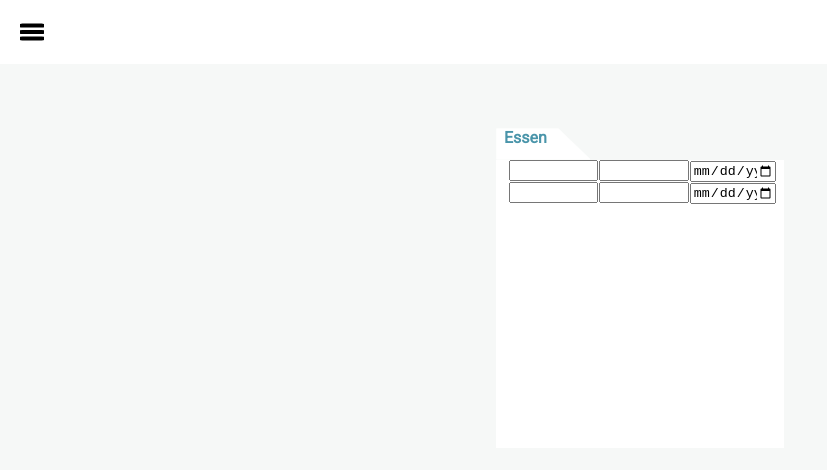
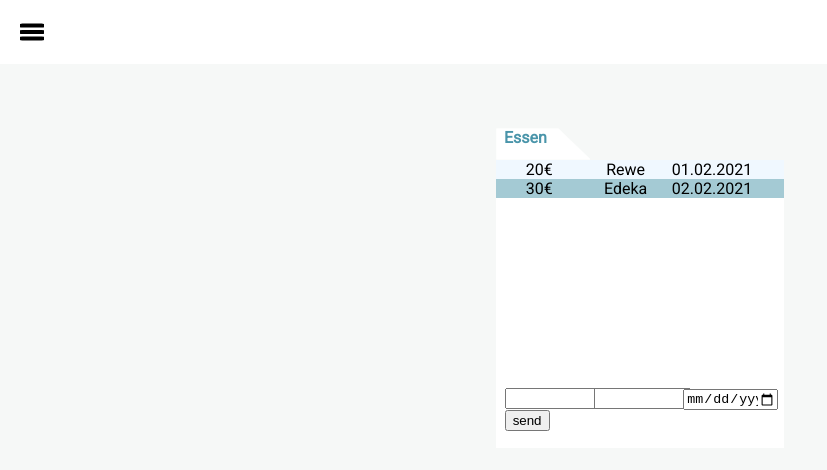
Before and after one commit to julianhahn/expenses-tracker, a React (Create React App) app in the folder expenses-frontend/: page / in a window 1280 px wide. Shown: the top 470 px of the page, without its empty margins (0-827 px from the left). Built offline with nearby package versions, Linux system fonts and the light colour scheme.

Commit message:
list the items as intended and an okay option to add stuff

```diff
--- a/expenses-frontend/src/singleComponents/List/EntryList.css
+++ b/expenses-frontend/src/singleComponents/List/EntryList.css
@@ -26,8 +26,15 @@
     height: var(--bodyHeight);
     width: 100%;
     background-color: white;
-    padding: 0;
+    display: flex;
+    flex-direction: column;
     margin: 0;
+}
+
+.entriesContainer{
+    width: 100%;
+    flex-grow: 1;
+    overflow-y: scroll;
 }
 
 .title{
--- a/expenses-frontend/src/singleComponents/List/EntryList.js
+++ b/expenses-frontend/src/singleComponents/List/EntryList.js
@@ -1,6 +1,7 @@
 import './EntryList.css'
 import listHead from './listForm.svg'
 import ListEntry from '../ListItem/ListEntry'
+import AddEntry from '../ListItem/AddEntry'
 
 function EntryList(props){
 
@@ -21,9 +22,12 @@ function EntryList(props){
                 <div className="title">{props.title}</div>
             </div>
             <div className="listBody">
-                {entries.map((entry, i) => {
-                    return <ListEntry/>
-                })}
+                <div className="entriesContainer">
+                    {entries.map((entry, i) => {
+                        return <ListEntry data={entry} index = {i} key={i}/>
+                    })}
+                </div>
+                <AddEntry/>
             </div>
         </div>
     )
--- a/expenses-frontend/src/singleComponents/ListItem/AddEntry.css
+++ b/expenses-frontend/src/singleComponents/ListItem/AddEntry.css
@@ -0,0 +1,26 @@
+
+.addContainer{
+    margin-bottom: 0.5rem;
+    padding: 3%;
+    justify-content: center;
+}
+
+.entryForm{
+    display: flex;
+}
+
+.Preis{
+    width: 33%;
+}
+
+.Laden{
+    width: 33%;
+}
+
+.Datum{
+    width: 33%;
+}
+
+.entryForm * input{
+    max-width: 100%;
+}
--- a/expenses-frontend/src/singleComponents/ListItem/AddEntry.js
+++ b/expenses-frontend/src/singleComponents/ListItem/AddEntry.js
@@ -0,0 +1,38 @@
+import './AddEntry.css'
+
+function AddEntry(props){
+
+    var formData = new FormData()
+
+    // TODO for "Laden"
+    // get the most current 20 shops from the database and look on any change if there matches any in this local list
+    // if there is no match then aks the database if there is a sub match left
+
+    /**
+     * TODO for "Datum"
+     * decide if you want to use the Date of the latest entry or the date today as a default value in the date picker
+     * i think the latest date makes more sense, because the use-case will be that i add a bulk of data later on.
+     */
+
+    return (
+        <div className="addContainer">
+                <form className="entryForm">
+                    <div id="Preis" className="Preis">
+                        <label htmlFor="preis_input" id="preis_label" className="preis_label">{props.price}</label>
+                        <input type="number" />
+                    </div>
+                    <div id="Laden" className="Laden">
+                        <label htmlFor="" id="laden_label" className="laden_label">{props.shopName}</label>
+                        <input type="text"/>
+                    </div>
+                    <div id="Datum" className="Datum">
+                        <label htmlFor="" id="datum_label" className="datum_label">{props.date}</label>
+                        <input type="date"/>
+                    </div>
+                </form>
+                <button className="send">send</button>
+        </div>
+    )
+}
+
+export default AddEntry
--- a/expenses-frontend/src/singleComponents/ListItem/ListEntry.css
+++ b/expenses-frontend/src/singleComponents/ListItem/ListEntry.css
@@ -1,22 +1,30 @@
-.entryForm{
-display: flex;
-padding-left: 3%;
-padding-right: 3%;
-justify-content: space-around ;
+
+.entryRow{
+    display: flex;
 }
 
-.Preis{
-width: 30%;
+.color_even{
+    background-color: #F0F8FF;
 }
 
-.Laden{
-    width: 30%;
+.color_odd{
+    background-color: rgba(74, 149, 170, 0.50);
 }
 
-.Datum{
-    width: 30%;
+.entryCost{
+width: 30%;
+display: flex;
+justify-content: center;
 }
 
-.entryForm * input{
-    max-width: 100%;
+.entryShop{
+width: 30%;
+display: flex;
+justify-content: center;
 }
+
+.entryDate{
+width: 30%;
+display: flex;
+justify-content: center;
+}
--- a/expenses-frontend/src/singleComponents/ListItem/ListEntry.js
+++ b/expenses-frontend/src/singleComponents/ListItem/ListEntry.js
@@ -1,9 +1,19 @@
 import './ListEntry.css'
+import {useRef, useEffect} from 'react'
 
 function ListEntry(props){
 
-    var formData = new FormData()
-
+    const rowContainer = useRef(null)
+    useEffect(()=>{
+        //after the module is loaded set the background
+        if(props.index % 2 == 0){
+            rowContainer.current.classList.add("color_even")
+            rowContainer.current.classList.remove("color_odd")
+        } else {
+            rowContainer.current.classList.add("color_odd")
+            rowContainer.current.classList.remove("color_even")
+        }
+    }, [])
     // TODO for "Laden"
     // get the most current 20 shops from the database and look on any change if there matches any in this local list
     // if there is no match then aks the database if there is a sub match left
@@ -15,20 +25,11 @@ function ListEntry(props){
      */
 
     return (
-        <form className="entryForm">
-            <div id="Preis" className="Preis">
-                <label htmlFor="preis_input" id="preis_label" className="preis_label">{props.price}</label>
-                <input type="number" />
-            </div>
-            <div id="Laden" className="Laden">
-                <label htmlFor="" id="laden_label" className="laden_label">{props.shopName}</label>
-                <input type="text"/>
-            </div>
-            <div id="Datum" className="Datum">
-                <label htmlFor="" id="datum_label" className="datum_label">{props.date}</label>
-                <input type="date"/>
-            </div>
-        </form>
+        <div className="entryRow" ref={rowContainer}>
+            <div className="entryCost">{props.data.price}€</div>
+            <div className="entryShop">{props.data.shopName}</div>
+            <div className="entryDate">{props.data.date}</div>
+        </div>
     )
 }
 
```
